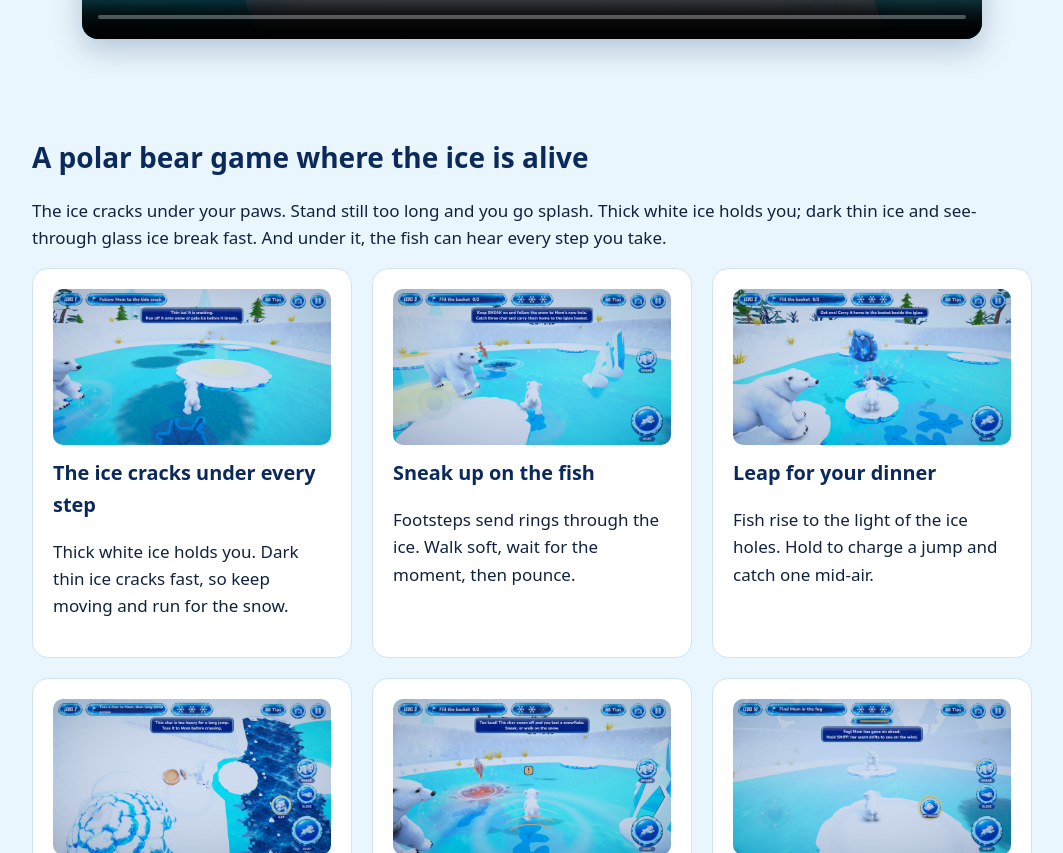
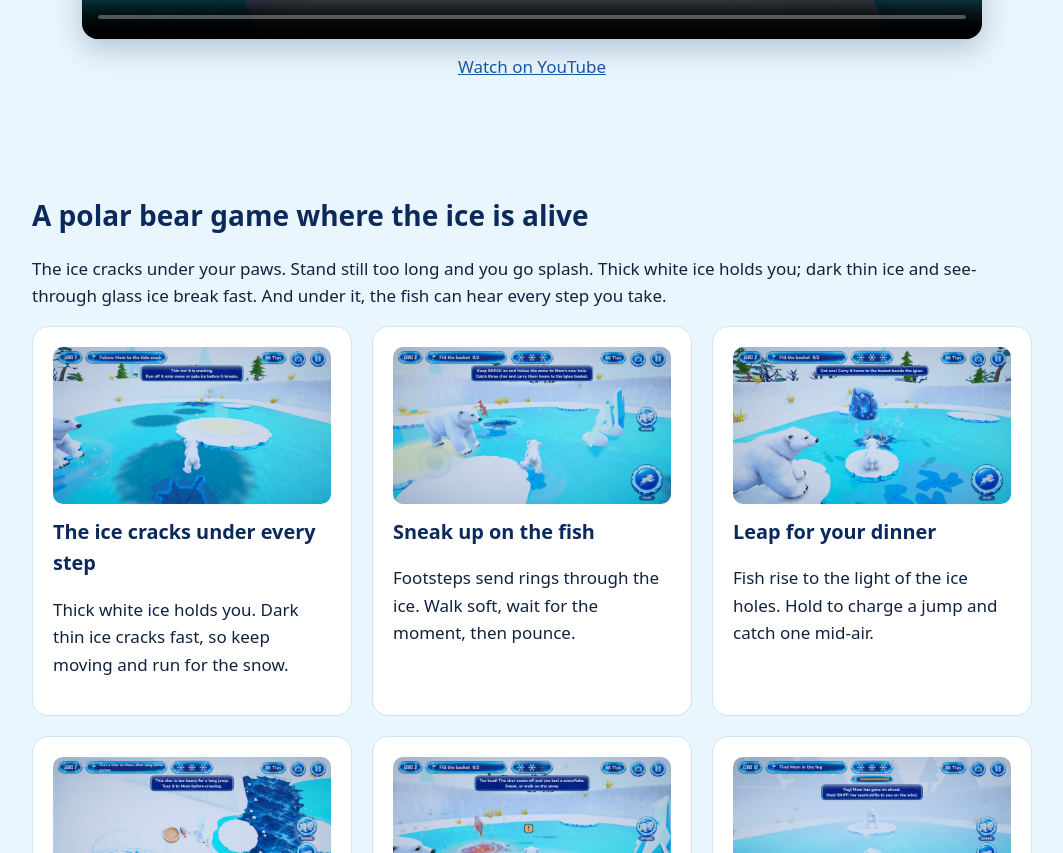
Before and after one commit to robhovhannisyan99-prog/bigpaws-site, a plain HTML site: page index.html in a window 1280 px wide. Shown: the part 1660-2513 px from the top of the page, without its empty margins (108-1171 px from the left). Drawn offline with Linux system fonts and the light colour scheme; grey boxes are pictures that could not be loaded.

Commit message:
Site: YouTube trailer link
Co-Authored-By: Claude Opus 5.5 <noreply@anthropic.com>

```diff
--- a/index.html
+++ b/index.html
@@ -18,6 +18,7 @@
 <section id="trailer"><div class="wrap">
 <h2>Watch the trailer</h2>
 <video class="trailer" controls playsinline preload="none" poster="images/trailer-poster.jpg" aria-label="Big Paws gameplay trailer, 30 seconds"><source src="video/BigPaws-trailer.mp4" type="video/mp4"><a href="video/BigPaws-trailer.mp4">Download the trailer (MP4)</a></video>
+<p style="text-align:center;margin-top:14px"><a href="https://youtu.be/f21sIvdYZcQ" rel="noopener">Watch on YouTube</a></p>
 </div></section>
 
 <section id="play"><div class="wrap">
```
Also changed, not shown: presskit.html (+1 -1 lines).
